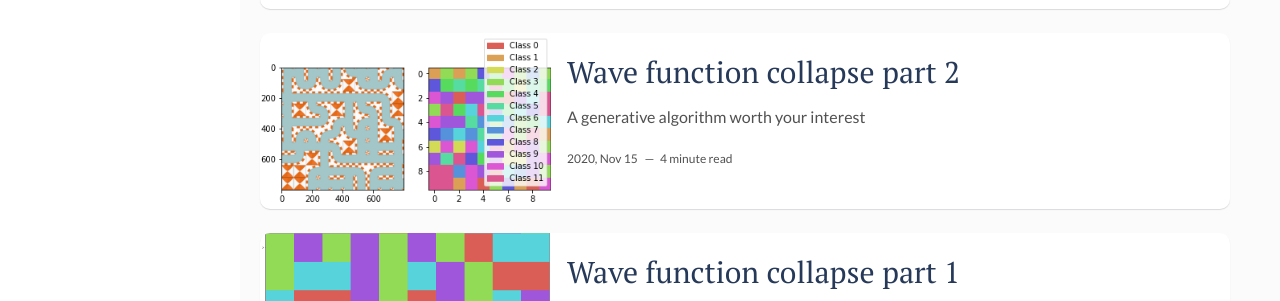
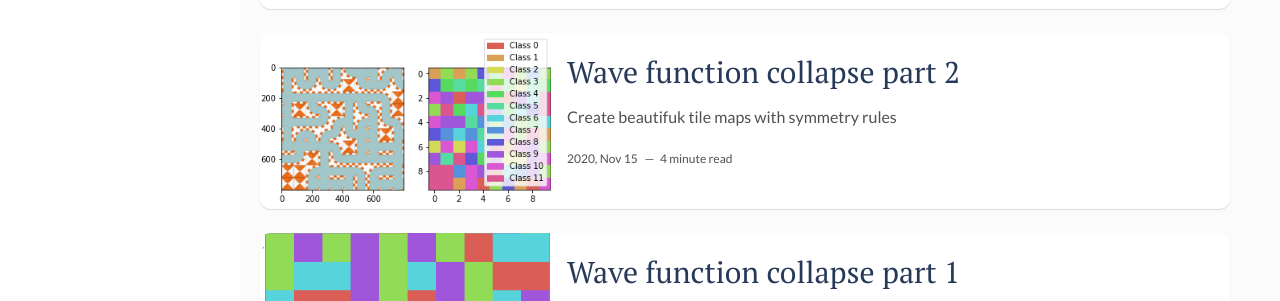
Before and after one commit to AdMoR/admor.github.io, a Jekyll site: the page built from index.html, in a window 1280 px wide and 900 px high. Shown: the part 387-688 px from the top of the window. Built offline with Jekyll 4.4.1, drawn with Linux system fonts in a browser that asks for light colours; the list of posts is cut into pages by our own code.

Commit message:
Modify subtitle for post

```diff
--- a/_posts/2020-11-15-Wave function collapse part 2.markdown
+++ b/_posts/2020-11-15-Wave function collapse part 2.markdown
@@ -1,5 +1,5 @@
 ---
-description: A generative algorithm worth your interest
+description: Create beautifuk tile maps with symmetry rules
 tags: python generative algorithm numpy
 img: gen_5_racing.png
 comments: true
```
